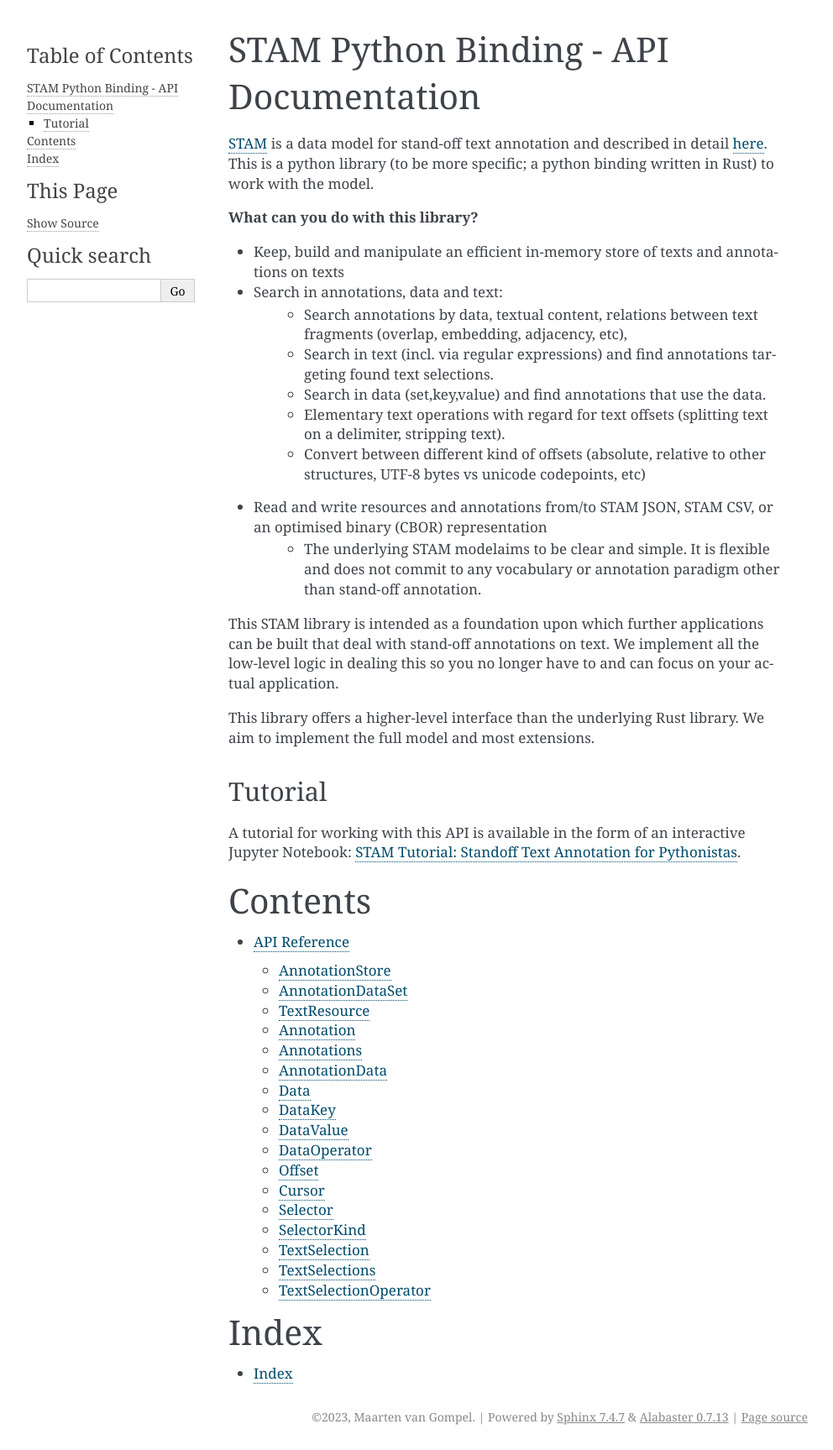
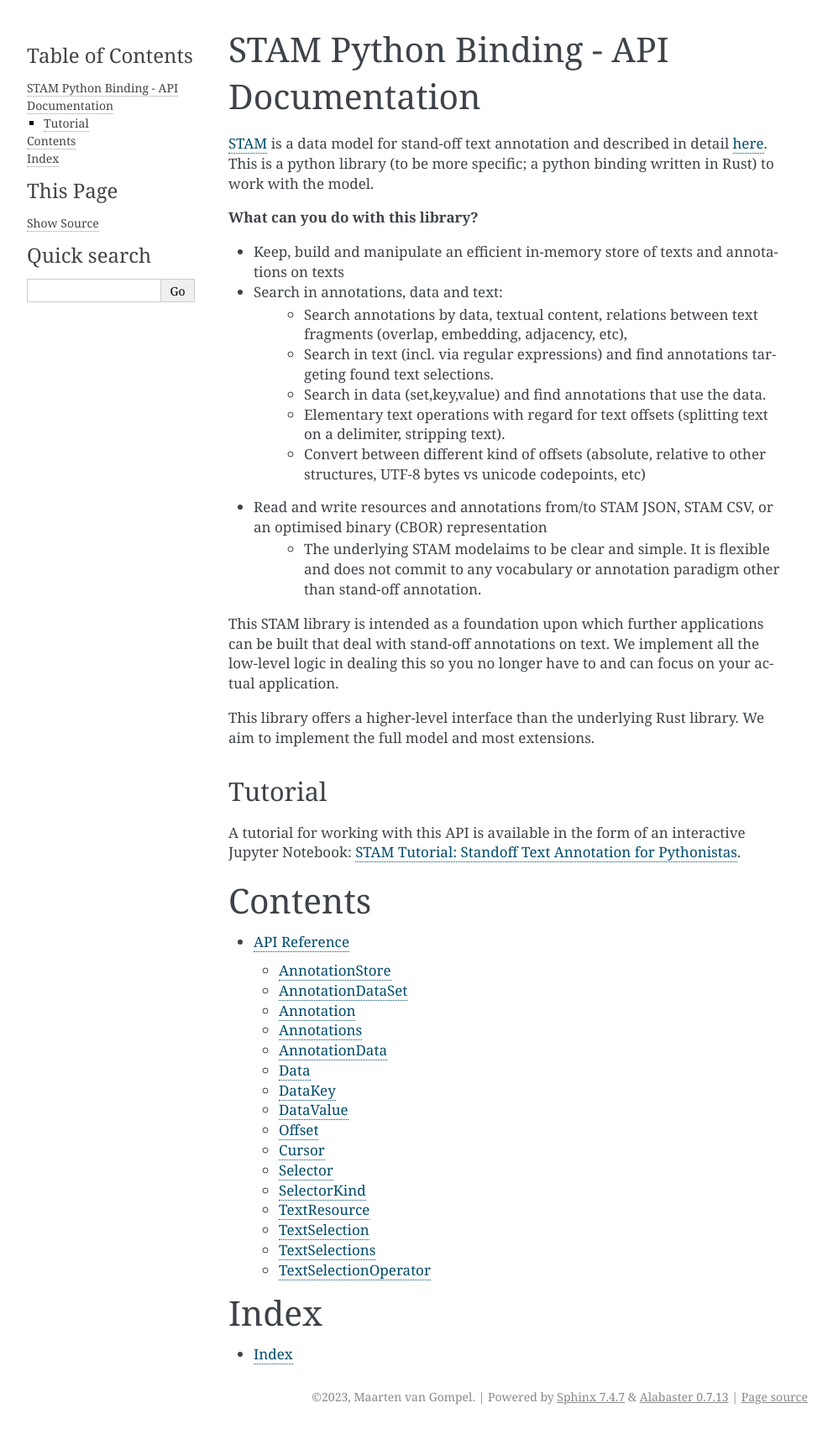
Before and after one commit to annotation/stam-python, a Sphinx documentation site: the page built from docs/index.rst, in a window 1280 px wide. Shown: the whole page at 84% size, without its empty margins (148-1140 px from the left). Built offline with Sphinx 7.4.7, drawn with Linux system fonts in a browser that asks for light colours; after the commit the page ends 1703 px from its top, so only the background shows below that.

Commit message:
docs: reordered some thing in the index and reverted part of last commit

```diff
--- a/docs/stam.rst
+++ b/docs/stam.rst
@@ -57,12 +51,6 @@
 .. autoclass:: DataValue
     :members:
 
-DataOperator
-----------------
-
-.. autoclass:: DataOperator
-    :members:
-
 Offset
 ----------------
 
```
Also changed, not shown: other parts of docs/stam.rst (+6 -6 lines).
